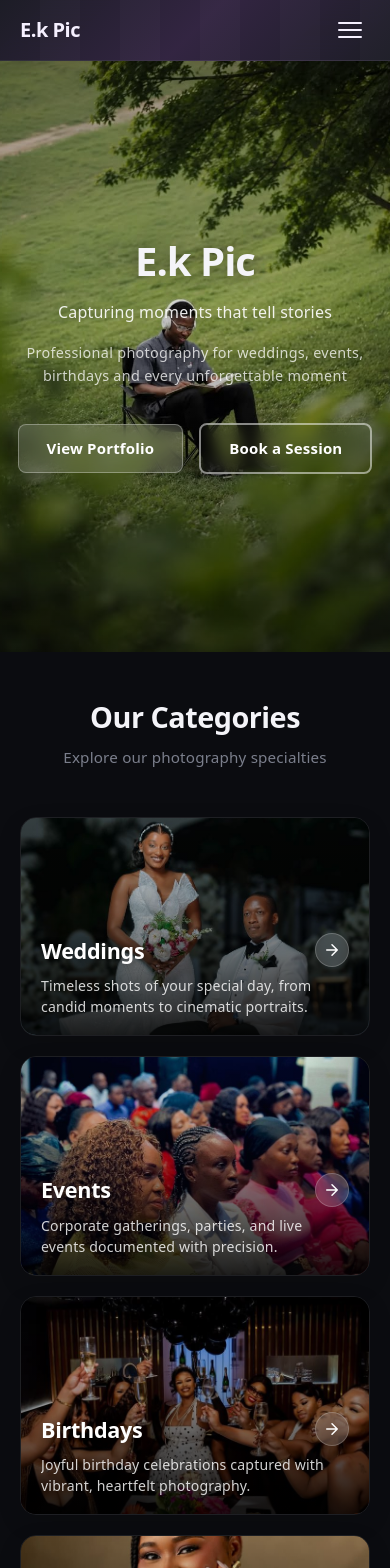
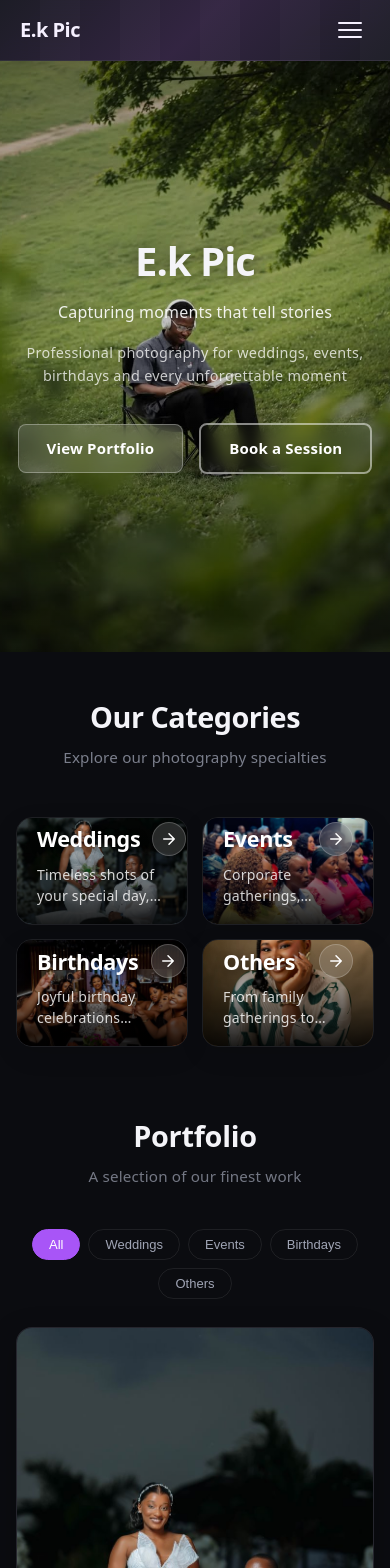
Before and after one commit to Ekemzzz/Photo-website, a React (Vite) app: page / in a window 390 px wide. Shown: the top 1568 px of the page. Built offline with nearby package versions, Linux system fonts and the light colour scheme.

Commit message:
update categories and about-stats grid layouts for improved responsiveness

```diff
--- a/src/App.css
+++ b/src/App.css
@@ -510,12 +510,20 @@
 
 @media (max-width: 640px) {
   .categories {
-    padding: 48px 20px 24px;
+    padding: 48px 16px 24px;
   }
 
   .categories__grid {
-    grid-template-columns: 1fr;
-    gap: 20px;
+    grid-template-columns: repeat(2, 1fr);
+    gap: 14px;
+  }
+
+  .category-card__content {
+    padding: 16px 14px;
+  }
+
+  .category-card__title {
+    font-size: 1.15rem;
   }
 }
 
@@ -1103,9 +1111,9 @@
 
 .about-stats__grid {
   display: grid;
-  grid-template-columns: repeat(3, 1fr);
-  gap: 32px;
-  max-width: 900px;
+  grid-template-columns: repeat(5, 1fr);
+  gap: 24px;
+  max-width: 1200px;
   margin: 40px auto 0;
 }
 
@@ -1319,7 +1327,8 @@
   }
 
   .about-stats__grid {
-    gap: 24px;
+    grid-template-columns: repeat(3, 1fr);
+    gap: 20px;
   }
 }
 
@@ -1415,7 +1424,7 @@
   }
 
   .about-stats__grid {
-    grid-template-columns: 1fr;
+    grid-template-columns: repeat(2, 1fr);
   }
 
   .about-stats__card {
```
